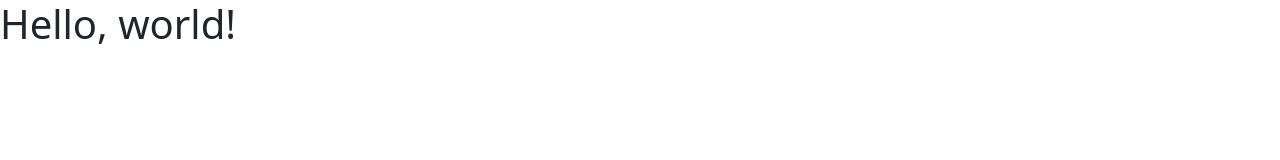
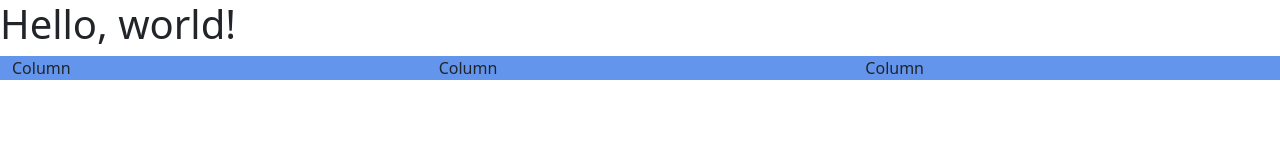
Before and after one commit to oldustybones/collab-practice, a plain HTML site: page index.html in a window 1280 px wide. Drawn offline with nearby package versions, Linux system fonts and the light colour scheme.

Commit message:
started making adjustment for take-home

```diff
--- a/css/stylesheet.css
+++ b/css/stylesheet.css
@@ -0,0 +1,4 @@
+.nav-container {
+    background-color: cornflowerblue;
+    length: 5%
+}
--- a/index.html
+++ b/index.html
@@ -13,6 +13,24 @@
   <body>
     <h1>Hello, world!</h1>
 
+    <div class="container-fluid nav-container">
+      <div class="row">
+        <div class="col">
+          Column
+        </div>
+        <div class="col">
+          Column
+        </div>
+        <div class="col">
+          Column
+        </div>
+      </div>
+    </div>
+
+
+
+
+
     <!-- Optional JavaScript; choose one of the two! -->
 
     <!-- Option 1: Bootstrap Bundle with Popper -->
```
